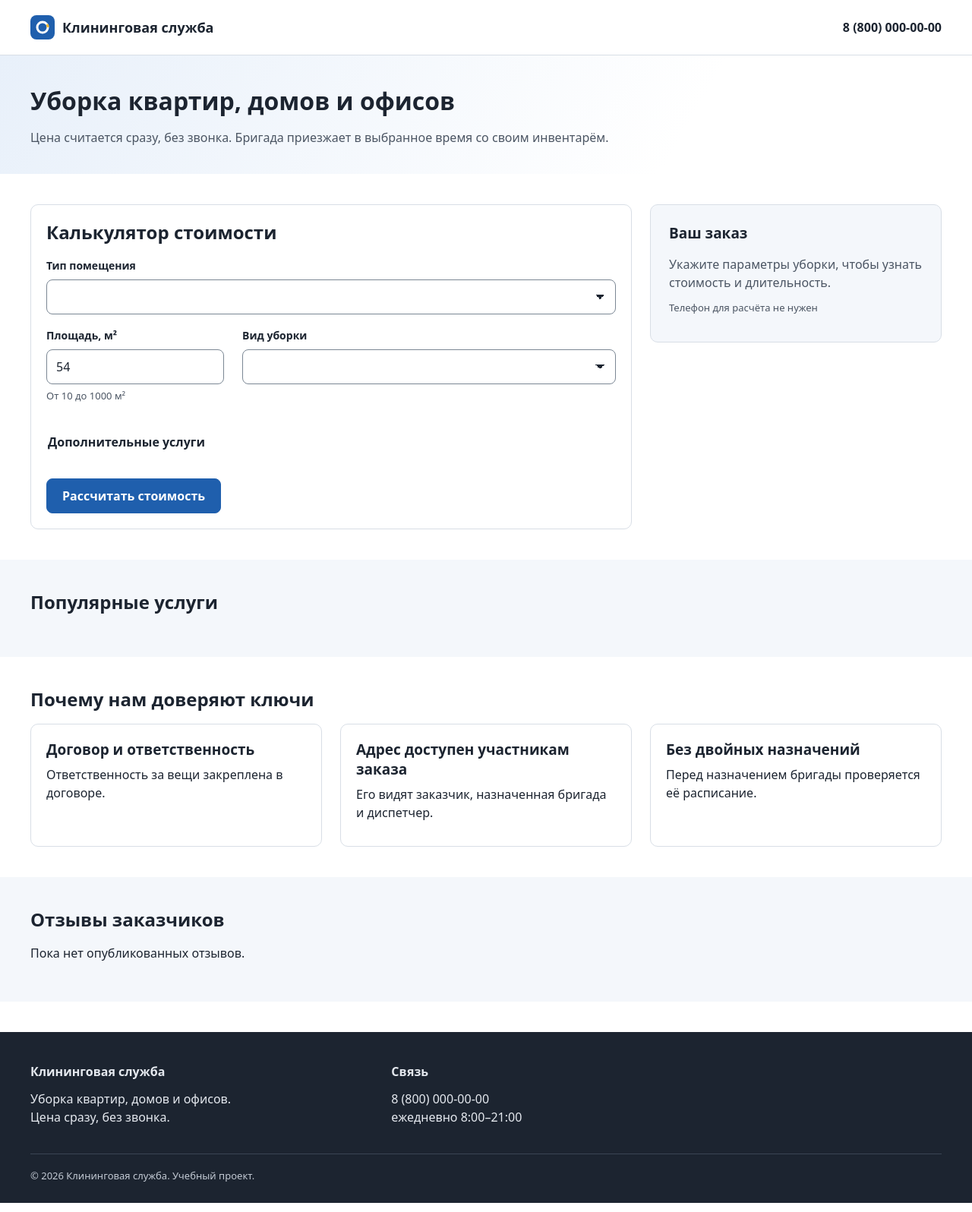
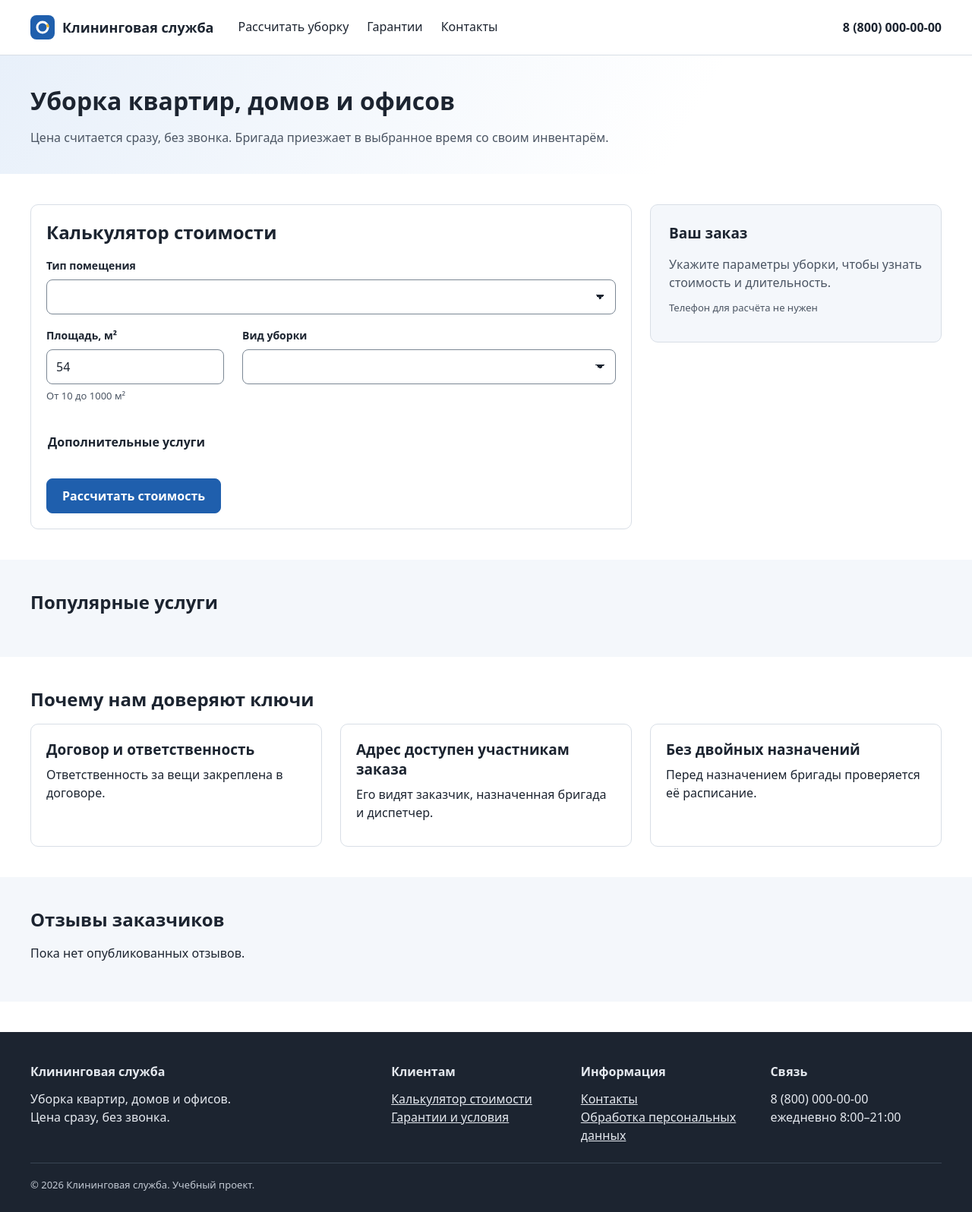
Before and after one commit to Fyssia/cleaning-variant24, a Django app: page / in a window 1280 px wide. Shown: the whole page at 76% size. Run offline with Django 5.2, Linux system fonts and the light colour scheme; data that the repository does not hold is empty.

Commit message:
Занятие 7: добавить именованные маршруты, навигацию и информационные страницы

```diff
--- a/catalog/urls.py
+++ b/catalog/urls.py
@@ -2,4 +2,9 @@ from django.urls import path
 from . import views
 
 app_name = 'catalog'
-urlpatterns = [path('', views.home, name='home')]
+urlpatterns = [
+    path('', views.home, name='home'),
+    path('guarantee/', views.information, {'page': 'guarantee'}, name='guarantee'),
+    path('contacts/', views.information, {'page': 'contacts'}, name='contacts'),
+    path('privacy/', views.information, {'page': 'privacy'}, name='privacy'),
+]
--- a/catalog/views.py
+++ b/catalog/views.py
@@ -12,3 +12,13 @@ def home(request):
         'room_types': RoomType.objects.all(),
         'reviews': Review.objects.filter(is_published=True).select_related('order__customer__user').prefetch_related('order__items__service')[:3],
     })
+
+
+def information(request, page):
+    pages = {
+        'guarantee': ('Гарантии и условия', 'guarantee.html'),
+        'contacts': ('Контакты', 'contacts.html'),
+        'privacy': ('Обработка персональных данных', 'privacy.html'),
+    }
+    title, template = pages[page]
+    return render(request, 'catalog/' + template, {'title': title})
--- a/static/css/site.css
+++ b/static/css/site.css
@@ -226,3 +226,5 @@ main { flex: 1; }
 [hidden]{display:none!important} .grid>*{min-width:0} img{height:auto} .footer-title{font-weight:700} .skip-link{position:absolute;top:-5rem;left:1rem;padding:12px;background:#fff;z-index:20}.skip-link:focus{top:1rem} :focus-visible{outline:3px solid #1F5FAD;outline-offset:3px} .header{position:relative}.nav.is-open{display:flex}.messages{padding-top:16px}.summary h2{font-size:19px;line-height:26px}.summary-hint{margin-top:8px}.calculator-fields{margin-block:16px}.extras{border:0;padding:0;margin:24px 0}.extras legend{font-weight:600;margin-bottom:12px}.extras .ex-row{margin-bottom:12px}.ex-row label{flex:1}.quantity{width:88px}.btn.small,.link-btn{min-height:44px}.link-btn{display:inline-flex;align-items:center}.legal a{padding:10px 0;display:inline-block} .field{margin-bottom:16px} .errorlist{color:var(--error);padding-left:20px} .form-actions{display:flex;gap:12px;flex-wrap:wrap;margin-top:24px} .helptext{font-size:13px;color:var(--muted)}
 @media(max-width:1023px){.nav.is-open{position:absolute;top:100%;inset-inline:0;z-index:10;background:#fff;padding:16px 24px;box-shadow:0 6px 10px #0001;flex-direction:column;gap:0}.nav a{padding:12px;min-height:44px}.header .container{gap:12px}}
 @media(max-width:600px){.logo{white-space:normal}.logo img{flex:none}.logo span{max-width:200px}.header .container{min-height:64px;height:auto;padding-block:10px}.btn{min-height:44px}.summary{padding:20px}.ex-row label{font-size:14px}.quantity{width:72px}}
+
+.section-heading{margin-top:32px}.prose{max-width:72ch}.prose h2:not(:first-child){margin-top:28px}
--- a/templates/base.html
+++ b/templates/base.html
@@ -13,14 +13,14 @@
 <a class="skip-link" href="#main">К содержимому</a>
 <header class="header"><div class="container">
   <a class="logo" href="{% url 'catalog:home' %}"><img src="{% static 'images/mark.svg' %}" width="32" height="32" alt=""><span>Клининговая служба</span></a>
-  <nav class="nav" id="main-nav" aria-label="Основная навигация">{% block navigation %}{% endblock %}</nav>
+  <nav class="nav" id="main-nav" aria-label="Основная навигация"><a href="{% url 'catalog:home' %}">Рассчитать уборку</a><a href="{% url 'catalog:guarantee' %}">Гарантии</a><a href="{% url 'catalog:contacts' %}">Контакты</a></nav>
   <div class="right"><span class="phone">8 (800) 000-00-00</span>{% block account_link %}{% endblock %}<button class="burger" type="button" aria-label="Открыть меню" aria-expanded="false" aria-controls="main-nav"><span aria-hidden="true"></span></button></div>
 </div></header>
 {% if messages %}<div class="container messages" role="status">{% for message in messages %}<p class="note {{ message.tags }}">{{ message }}</p>{% endfor %}</div>{% endif %}
 <main id="main" tabindex="-1">{% block content %}{% endblock %}</main>
 <footer class="footer"><div class="container"><div class="cols">
   <div><p class="footer-title">Клининговая служба</p><p>Уборка квартир, домов и офисов.<br>Цена сразу, без звонка.</p></div>
-  {% block footer_links %}{% endblock %}
+  <div><p class="footer-title">Клиентам</p><a href="{% url 'catalog:home' %}">Калькулятор стоимости</a><br><a href="{% url 'catalog:guarantee' %}">Гарантии и условия</a></div><div><p class="footer-title">Информация</p><a href="{% url 'catalog:contacts' %}">Контакты</a><br><a href="{% url 'catalog:privacy' %}">Обработка персональных данных</a></div>
   <div><p class="footer-title">Связь</p><p>8 (800) 000-00-00<br>ежедневно 8:00–21:00</p></div>
 </div><div class="legal">© {% now 'Y' %} Клининговая служба. Учебный проект.</div></div></footer>
 </body></html>
--- /dev/null
+++ b/templates/catalog/contacts.html
@@ -0,0 +1 @@
+{% extends 'base.html' %}{% block content %}<div class="container"><nav class="crumbs" aria-label="Хлебные крошки"><a href="{% url 'catalog:home' %}">Главная</a> / {{ title }}</nav><section class="section"><h1>{{ title }}</h1><div class="grid"><article class="card c6"><h2>Связаться со службой</h2><p>Телефон: 8 (800) 000-00-00</p><p>Ежедневно, с 8:00 до 21:00 по Москве.</p><p>По существующему заказу укажите его номер. Все параметры и статус доступны в личном кабинете.</p></article><article class="card c6"><h2>Перед обращением</h2><p>Стоимость можно рассчитать на главной странице без телефона и регистрации. Для оформления понадобится учётная запись и адрес уборки.</p><a class="btn" href="{% url 'catalog:home' %}">Рассчитать уборку</a></article></div><p class="small section-heading">Контакты приведены для учебной демонстрации интерфейса.</p></section></div>{% endblock %}
--- /dev/null
+++ b/templates/catalog/guarantee.html
@@ -0,0 +1 @@
+{% extends 'base.html' %}{% block content %}<div class="container"><nav class="crumbs" aria-label="Хлебные крошки"><a href="{% url 'catalog:home' %}">Главная</a> / {{ title }}</nav><section class="section"><h1>{{ title }}</h1><div class="cards two"><article class="card"><h2>Фиксируем цену до уборки</h2><p>Стоимость зависит от площади, типа помещения и выбранных услуг. Итог сохраняется в заказе и не меняется при обновлении тарифов.</p></article><article class="card"><h2>Отвечаем за имущество</h2><p>Объём уборки и ответственность закрепляются в договоре. Перед началом работы сообщите бригаде об особых покрытиях и хрупких предметах.</p></article><article class="card"><h2>Проверяем расписание</h2><p>Диспетчер назначает бригаду только на свободный интервал. Планы других заказчиков не раскрываются.</p></article><article class="card"><h2>Принимаем замечания</h2><p>Проверьте результат вместе с бригадой. После выполнения заказа оставьте оценку и фотографии в личном кабинете.</p></article></div><h2 class="section-heading">Перед приездом бригады</h2><ol><li>Укажите точный адрес и способ доступа.</li><li>Подготовьте доступ к воде и электричеству.</li><li>Уберите документы и ценные вещи.</li></ol></section></div>{% endblock %}
--- /dev/null
+++ b/templates/catalog/privacy.html
@@ -0,0 +1 @@
+{% extends 'base.html' %}{% block content %}<div class="container"><nav class="crumbs" aria-label="Хлебные крошки"><a href="{% url 'catalog:home' %}">Главная</a> / {{ title }}</nav><section class="section"><h1>{{ title }}</h1><article class="card prose"><h2>Какие данные используются</h2><p>Для оформления уборки нужны имя, телефон, электронная почта и адрес. Данные заказа доступны его заказчику, назначенной бригаде и сотрудникам, которые обрабатывают заказ.</p><h2>Для чего нужны данные</h2><p>Данные используются для связи по заказу, планирования уборки и исполнения договора. Регистрация требует согласия на обработку персональных данных.</p><h2>Учебные данные</h2><p>Этот проект предназначен для демонстрации. Учётные записи и адреса демонстрационной базы вымышлены.</p></article></section></div>{% endblock %}
```
